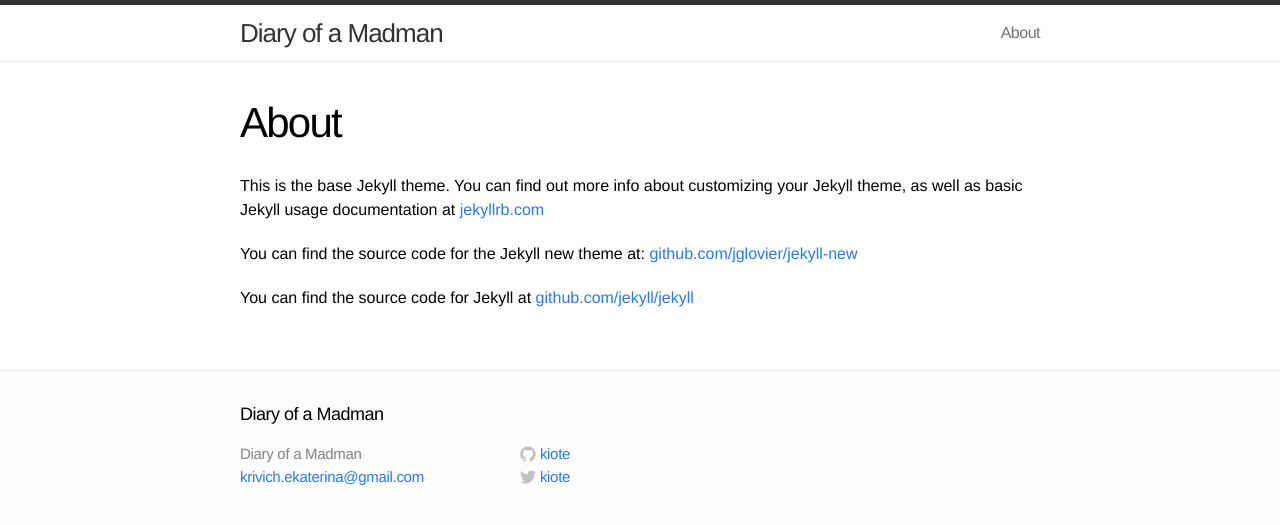
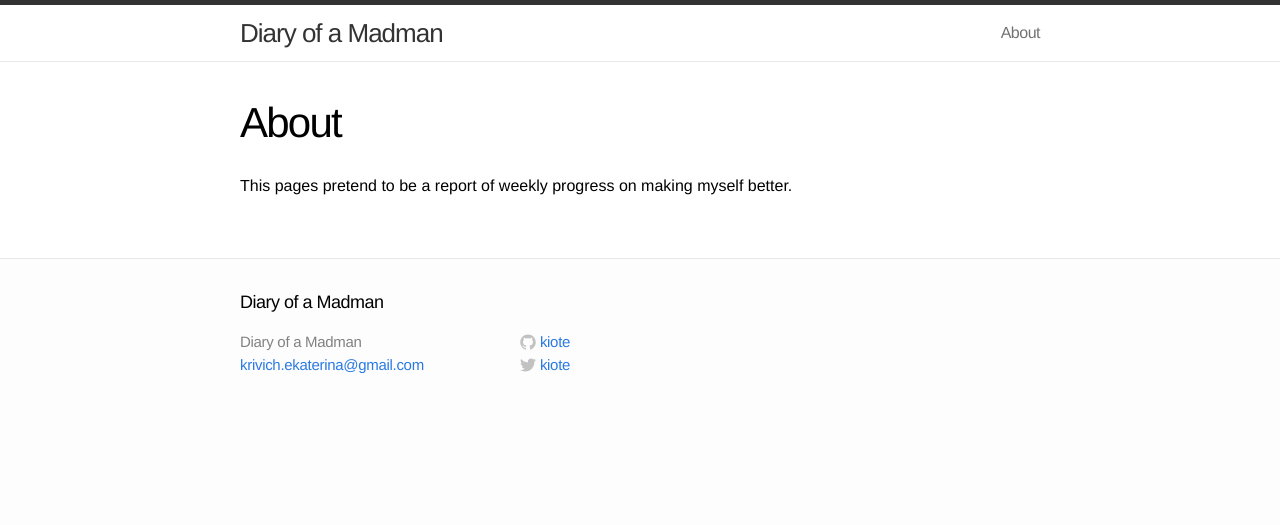
Before and after one commit to kiote/kiote.github.io, a Jekyll site: the page built from about.md, in a window 1280 px wide. Shown: the top 525 px of the page. Built offline with Jekyll 4.4.1, drawn with Linux system fonts in a browser that asks for light colours.

Commit message:
Update about.md

```diff
--- a/about.md
+++ b/about.md
@@ -4,8 +4,4 @@
 permalink: /about/
 ---
 
-This is the base Jekyll theme. You can find out more info about customizing your Jekyll theme, as well as basic Jekyll usage documentation at [jekyllrb.com](http://jekyllrb.com/)
-
-You can find the source code for the Jekyll new theme at: [github.com/jglovier/jekyll-new](https://github.com/jglovier/jekyll-new)
-
-You can find the source code for Jekyll at [github.com/jekyll/jekyll](https://github.com/jekyll/jekyll)
+This pages pretend to be a report of weekly progress on making myself better.
```
